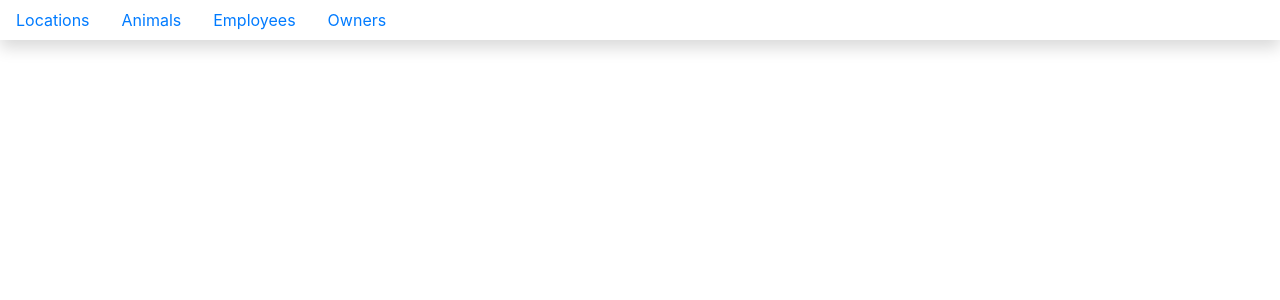
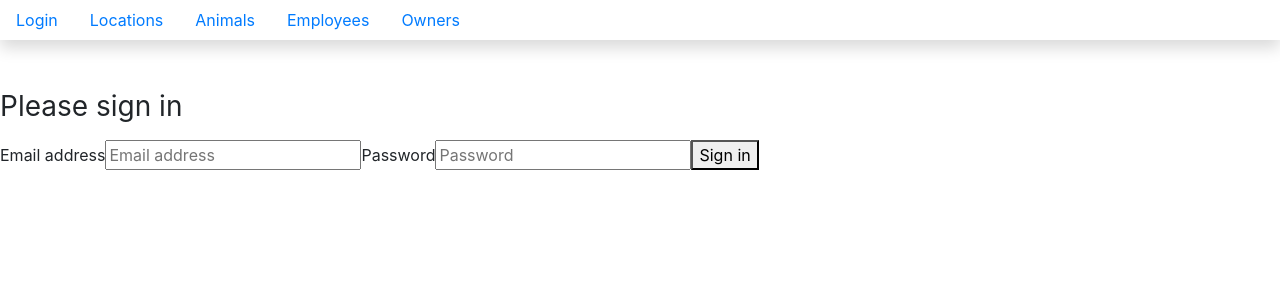
Before and after one commit to brownabs/Kennel, a React (Create React App) app: page /login in a window 1280 px wide. Shown: the top 300 px of the page. Built offline with nearby package versions, Linux system fonts and the light colour scheme; no server answers.

Commit message:
css on animals display

```diff
--- a/src/components/ApplicationViews.js
+++ b/src/components/ApplicationViews.js
@@ -1,19 +1,26 @@
-import { Route } from 'react-router-dom'
+import { Route, Redirect } from 'react-router-dom'
 import React, { Component } from 'react'
+
 import AnimalList from './animal/AnimalList'
 import LocationList from './location/LocationList'
 import EmployeeList from './employee/EmployeeList'
 import OwnerList from './owner/OwnerList'
+
 import AnimalManager from '../modules/AnimalManager'
 import OwnerManager from '../modules/OwnerManager'
 import EmployeeManager from '../modules/EmployeeManager'
 import LocationManager from '../modules/LocationManager'
 import AnimalOwnerManager from '../modules/AnimalOwnerManager'
+
 import AnimalDetail from './animal/AnimalDetail'
 import EmployeeDetail from './employee/EmployeeDetails'
 import OwnerDetail from './owner/OwnerDetails'
+
 import AnimalForm from './animal/AnimalForm'
 import EmployeeForm from './employee/EmployeeForm'
+
+import Login from './authentication/Login'
+
 
 
 
@@ -73,15 +80,18 @@ export default class ApplicationViews extends Component {
         AnimalManager.addNewAnimal(animal)
             .then(() => AnimalManager.getAllAnimals())
             .then(animals =>
-      this.setState({animals: animals})
+                this.setState({ animals: animals })
             )
 
     addEmployee = employee =>
         EmployeeManager.addNewEmployee(employee)
             .then(() => EmployeeManager.getAllEmployees())
             .then(employees =>
-      this.setState({employees: employees})
+                this.setState({ employees: employees })
             )
+
+    // Check if credentials are in local storage
+    isAuthenticated = () => sessionStorage.getItem("credentials") !== null
 
     componentDidUpdate() {
         console.log("componentDidUpdate -- ApplicationViews")
@@ -117,12 +127,16 @@ export default class ApplicationViews extends Component {
     //  animal is to be viewed by looking in the URL. The animal's primary key will be the last part of the URL path.
     render() {
         return (
+
             <React.Fragment>
+                <Route path="/login" component={Login} />
+
                 <Route exact path="/locations" render={(props) => {
                     return <LocationList locations={this.state.locations} />
 
                 }} />
                 <Route exact path="/animals" render={(props) => {
+
                     return <AnimalList {...props} animals={this.state.animals}
                         owners={this.state.owners}
                         animalOwners={this.state.animalOwners}
@@ -137,22 +151,32 @@ export default class ApplicationViews extends Component {
                 <Route path="/animals/:animalId(\d+)" render={(props) => {
                     return <AnimalDetail {...props} dischargeAnimal={this.dischargeAnimal} animals={this.state.animals} />
                 }} />
-                <Route exact path="/employees" render={(props) => {
+                {/* <Route exact path="/employees" render={(props) => {
                     return <EmployeeList {...props} employees={this.state.employees}
                         fireEmployee={this.fireEmployee} />
-                }} />
+                }} /> */}
                 <Route path="/employees/new" render={(props) => {
                     return <EmployeeForm {...props}
                         addEmployee={this.addEmployee}
                         employees={this.state.employees}
                         locations={this.state.locations} />
                 }} />
+                <Route exact path="/employees" render={props => {
+                    if (this.isAuthenticated()) {
+                        return <EmployeeList deleteEmployee={this.deleteEmployee}
+                            employees={this.state.employees} />
+                    } else {
+                        return <Redirect to="/login" />
+                    }
+                }} />
                 <Route path="/employees/:employeeId(\d+)" render={(props) => {
                     return <EmployeeDetail {...props} fireEmployee={this.fireEmployee} employees={this.state.employees} />
                 }} />
                 <Route exact path="/owners" render={(props) => {
+
                     return <OwnerList owners={this.state.owners}
-                        dischargeOwner={this.dischargeOwner}/>
+                        dischargeOwner={this.dischargeOwner} />
+
                 }} />
                 <Route path="/owners/:ownerId(\d+)" render={(props) => {
                     return <OwnerDetail {...props} dischargeOwner={this.dischargeOwner} owners={this.state.owners} />
--- a/src/components/Kennel.css
+++ b/src/components/Kennel.css
@@ -1,5 +1,5 @@
-.kennel {
+/* .kennel {
     display: flex;
     justify-content: space-around;
     flex-direction: row;
-}
+} */
--- a/src/components/animal/AnimalDetail.js
+++ b/src/components/animal/AnimalDetail.js
@@ -18,7 +18,7 @@ export default class AnimalDetail extends Component {
             <section className="animal">
                 <div key={animal.id} className="card">
                     <div className="card-body">
-                    <h4 className="card-title">{ animal.name } { animal.breed }</h4>
+                    <h4 className="animal-card-title">{ animal.name } { animal.breed }</h4>
 
                         <button
                             onClick={() => this.props.dischargeAnimal(animal.id)
--- a/src/components/animal/AnimalList.js
+++ b/src/components/animal/AnimalList.js
@@ -18,6 +18,7 @@ export default class AnimalList extends Component {
     render() {
         return (
             <React.Fragment>
+            <h1 className="animal-page-title">Animals</h1>
             <div className="animalButton">
             <button type="button"
                     className="btn btn-success"
--- /dev/null
+++ b/src/components/animal/animal.css
@@ -0,0 +1,42 @@
+.animal-page-title {
+    display: flex;
+    justify-content: center;
+}
+.animalButton {
+    display: flex;
+    justify-content: center;
+}
+.animal-card-delete {
+    border-radius: 7px
+}
+
+.animal-detail-button {
+    display: flex;
+    justify-content: center;
+}
+.animals {
+    display: flex;
+    flex-direction: row;
+    flex-wrap: wrap;
+    justify-content: space-between;
+
+}
+
+.animal-card-body {
+    display: flex;
+    justify-content: center;
+    flex-direction: column;
+    padding: 20px
+
+}
+
+.animal-card-title {
+    display: flex;
+    justify-content: center;
+}
+
+.ownerList {
+    display: flex;
+    justify-content: center;
+    font-size: 0.75em;
+}
--- /dev/null
+++ b/src/components/authentication/Login.js
@@ -0,0 +1,60 @@
+import React, { Component } from "react"
+
+
+export default class Login extends Component {
+
+    // Set initial state
+    state = {
+        email: "",
+        password: ""
+    }
+
+    // Update state whenever an input field is edited
+    handleFieldChange = (evt) => {
+        const stateToChange = {}
+        stateToChange[evt.target.id] = evt.target.value
+        this.setState(stateToChange)
+    }
+
+    // Simplistic handler for login submit
+    handleLogin = (e) => {
+        e.preventDefault()
+
+        /*
+            For now, just store the email and password that
+            the customer enters into local storage.
+        */
+       sessionStorage.setItem(
+            "credentials",
+            JSON.stringify({
+                email: this.state.email,
+                password: this.state.password
+            })
+        )
+    }
+
+    render() {
+        return (
+            <form onSubmit={this.handleLogin}>
+                <h1 className="h3 mb-3 font-weight-normal">Please sign in</h1>
+                <label htmlFor="inputEmail">
+                    Email address
+                </label>
+                <input onChange={this.handleFieldChange} type="email"
+                       id="email"
+                       placeholder="Email address"
+                       required="" autoFocus="" />
+                <label htmlFor="inputPassword">
+                    Password
+                </label>
+                <input onChange={this.handleFieldChange} type="password"
+                       id="password"
+                       placeholder="Password"
+                       required="" />
+                <button type="submit">
+                    Sign in
+                </button>
+            </form>
+        )
+    }
+}
--- a/src/components/location/LocationList.js
+++ b/src/components/location/LocationList.js
@@ -1,4 +1,6 @@
 import React, { Component } from 'react'
+import house from './house.png'
+import './location.css'
 
 //<h3> is not HTML just a JSX expression
 export default class LocationList extends Component {
@@ -8,7 +10,8 @@ export default class LocationList extends Component {
                 {
                     this.props.locations.map(location =>
                         <div className="location" key={location.id}>
-                            <h3>{location.name}</h3>
+                         <img src={house} className="icon--house" alt="house"/>
+                            <h4>{location.name}</h4>
                             <section>{location.address}</section>
                         </div>
                     )
--- /dev/null
+++ b/src/components/location/location.css
@@ -0,0 +1,11 @@
+.locations {
+    display: flex;
+    justify-content: space-evenly;
+    flex-direction: row;
+    flex-wrap: wrap;
+    align-items: center
+}
+.icon--house {
+    width: 50px;
+    height: 50px;
+}
--- a/src/components/nav/NavBar.js
+++ b/src/components/nav/NavBar.js
@@ -14,6 +14,9 @@ class NavBar extends Component {
             <div className="navContainer">
                 <nav className="navbar navbar-light fixed-top light-blue flex-md-nowrap p-0 shadow">
                     <ul className="nav nav-pills">
+                    <li className="nav-item">
+                            <Link className="nav-link" to="/login">Login</Link>
+                        </li>
                         <li className="nav-item">
                             <Link className="nav-link" to="/locations">Locations</Link>
                         </li>
```
Also changed, not shown: src/components/animal/Animal.js (+7 -5 lines), src/components/location/house.png (added). Lines whose indentation alone changed are shown as unchanged.
